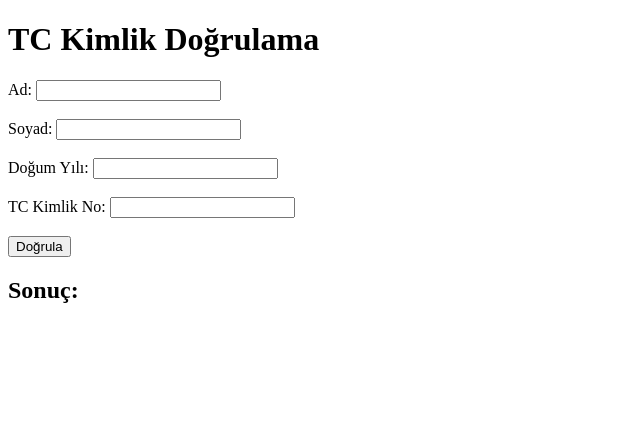
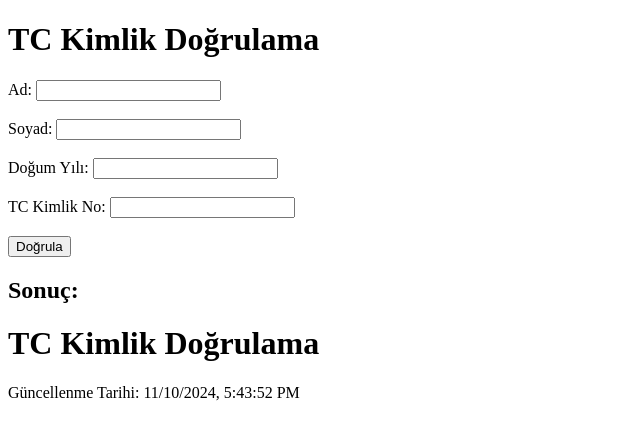
Before and after one commit to dodo-sudo/test-kontrol, a website: page index.html in a window 1280 px wide. Shown: the whole page, without its empty margins (0-640 px from the left). Drawn offline with nearby package versions, Linux system fonts and the light colour scheme.

Commit message:
Added footer with current update date

```diff
--- a/index.html
+++ b/index.html
@@ -61,5 +61,18 @@
             });
         });
     </script>
+
+ <h1>TC Kimlik Doğrulama</h1>
+
+    <!-- Form kısmı ve diğer içerikler buraya gelecek -->
+
+    <footer>
+        <p>Güncellenme Tarihi: <span id="current-date"></span></p>
+    </footer>
+
+    <script>
+        // Sayfa yüklendiğinde güncel tarihi footer'a ekleyelim
+        document.getElementById("current-date").textContent = new Date().toLocaleString();
+    </script>
 </body>
 </html>
```
